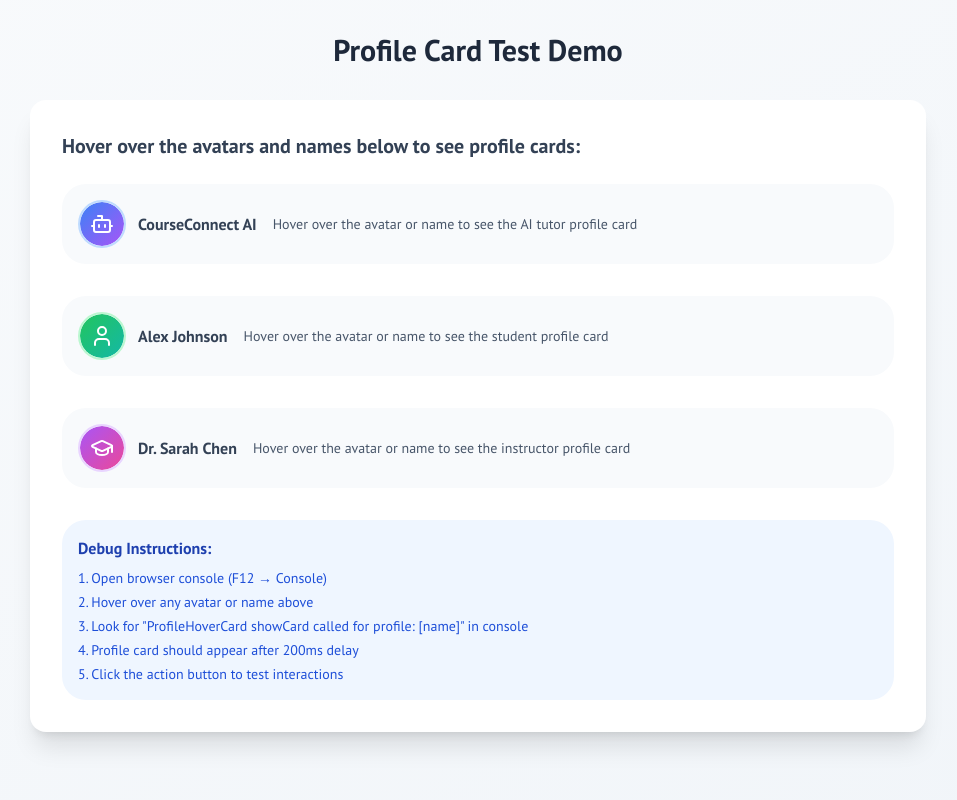
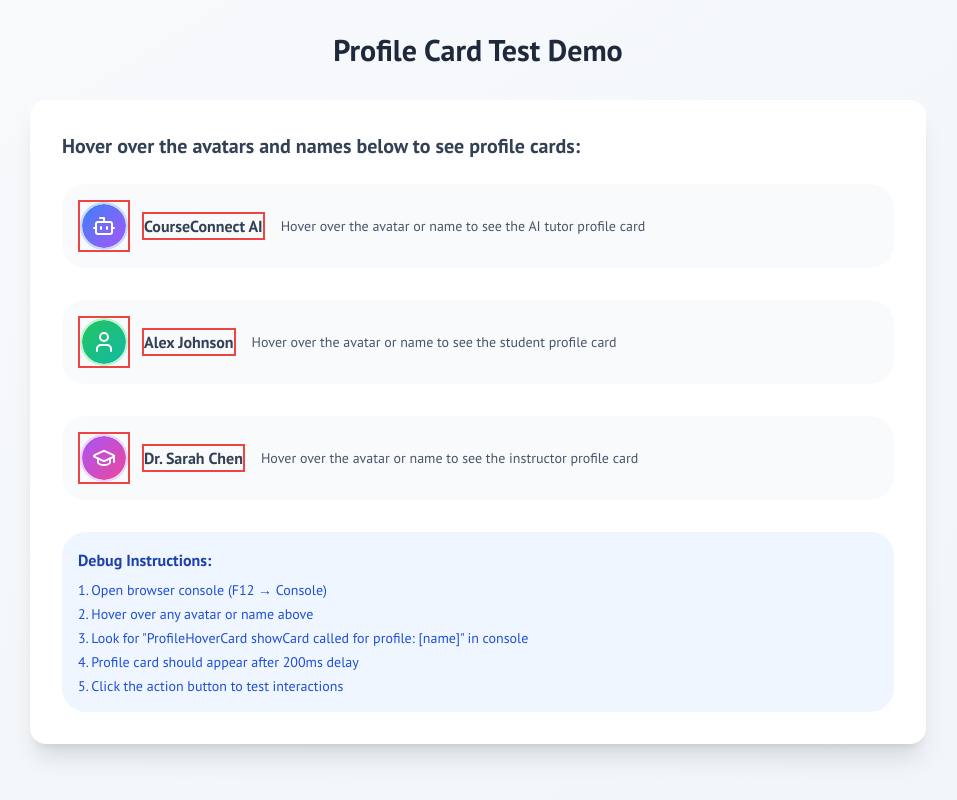
Before and after one commit to pogami/myfirstproject, a Next.js app: page /profile-test in a window 1280 px wide. Shown: the whole page, without its empty margins (162-1119 px from the left). Built offline with nearby package versions, Linux system fonts and the light colour scheme.

Commit message:
debug: Add visual debugging for ProfileHoverCard
- Added red border around ProfileHoverCard containers to see if they're rendered
- Added more detailed console logging for mouse events
- This will help identify if the issue is with rendering or hover events

```diff
--- a/src/components/profile-hover-card.tsx
+++ b/src/components/profile-hover-card.tsx
@@ -29,10 +29,12 @@ export function ProfileHoverCard({
 
   const showCard = () => {
     console.log('ProfileHoverCard showCard called for:', profile.name);
+    console.log('ProfileHoverCard container element:', containerRef.current);
     if (timeoutRef.current) {
       clearTimeout(timeoutRef.current);
     }
     timeoutRef.current = setTimeout(() => {
+      console.log('ProfileHoverCard setting isVisible to true');
       setIsVisible(true);
     }, delay);
   };
@@ -130,10 +132,11 @@ export function ProfileHoverCard({
     <>
       <div
         ref={containerRef}
-        className={cn("inline-block relative", className)}
+        className={cn("inline-block relative border-2 border-red-500", className)}
         onMouseEnter={showCard}
         onMouseLeave={hideCard}
         style={{ zIndex: 1 }}
+        onMouseOver={() => console.log('Mouse over ProfileHoverCard container for:', profile.name)}
       >
         {children}
       </div>
```
